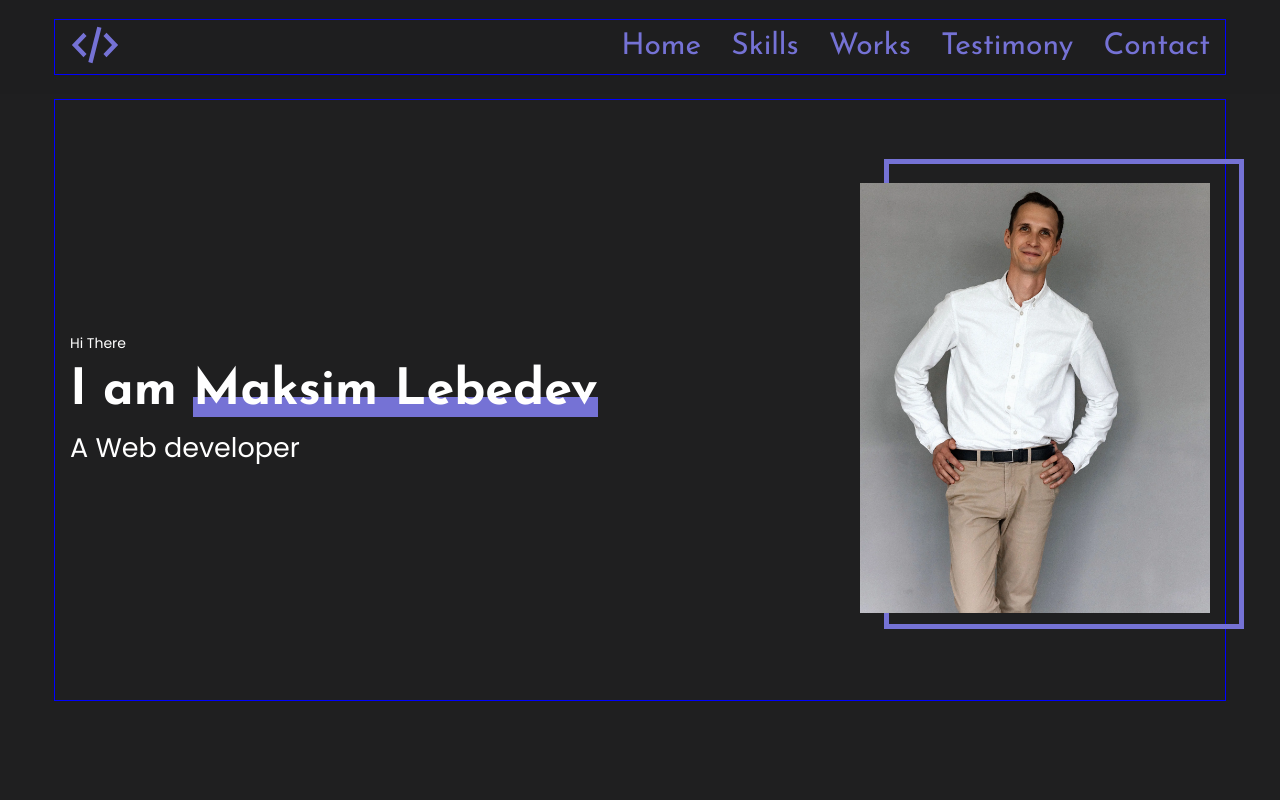
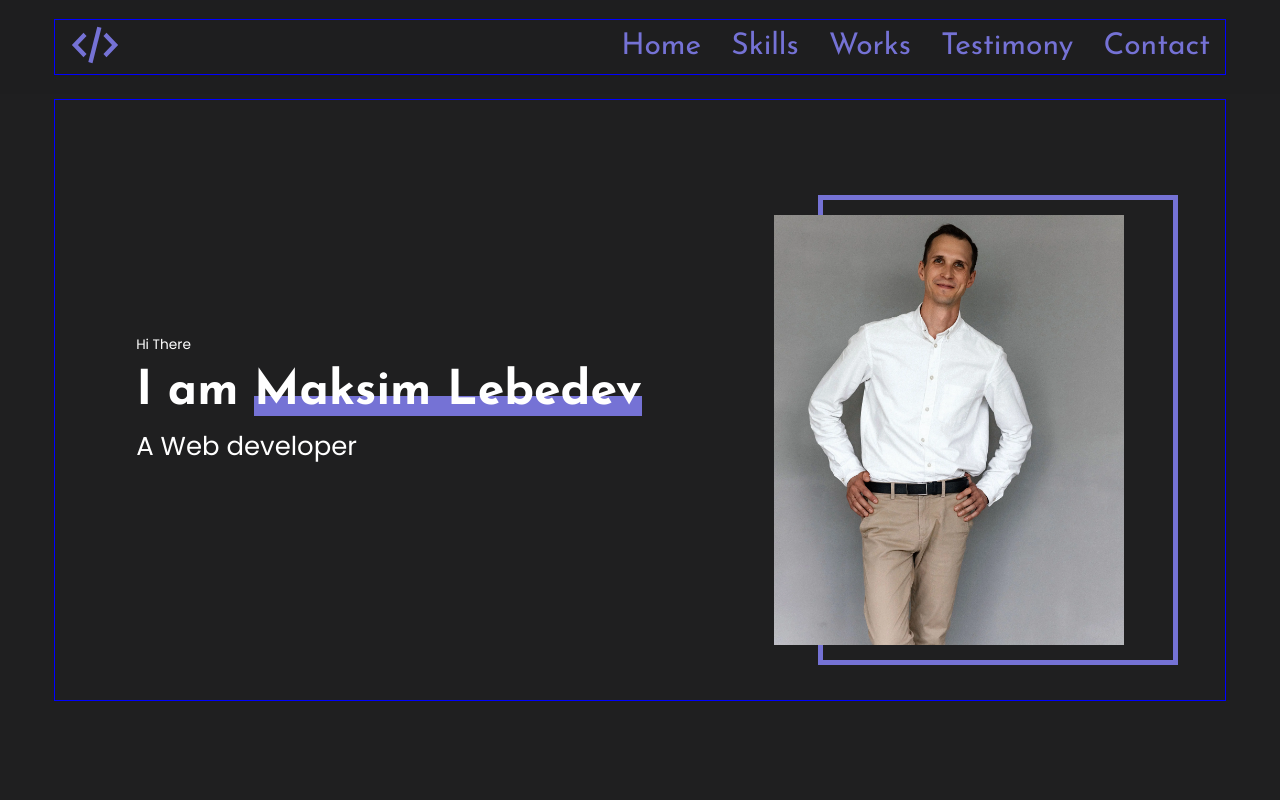
Before and after one commit to MaksLebedev/portfolio, a React app: page / in a window 1280 px wide. Shown: the top 800 px of the page. Built offline with nearby package versions, Linux system fonts and the light colour scheme.

Commit message:
add adaptiv for main

```diff
--- a/src/layout/sections/main/Main.tsx
+++ b/src/layout/sections/main/Main.tsx
@@ -4,12 +4,13 @@
 import { FlexWrapper } from "../../../components/FlexWrapper";
 import { Container } from "../../../components/Container";
 import { theme } from "../../../styles/Theme";
+import { font } from "../../../styles/Common";
 
 export const Main = () => {
   return (
     <StyledMain>
       <Container>
-        <FlexWrapper align={"center"} justify={"space-between"}>
+        <FlexWrapper align={"center"} justify={"space-around"} wrap={"wrap"}>
           <div>
             <SmallText>Hi There</SmallText>
             <Name>
@@ -36,6 +37,7 @@
 const PhotoWrapper = styled.div`
   position: relative;
   z-index: 1;
+  margin-top: 65px;
 
   &::before {
     content: "";
@@ -43,9 +45,16 @@
     width: 360px;
     height: 470px;
     border: 5px solid ${theme.colors.accent};
-    top: -24px;
+    top: -20px;
     right: -34px;
     z-index: -1;
+
+    @media ${theme.media.mobile} {
+      width: 314px;
+      height: 414px;
+      top: -20px;
+      right: -15px;
+    }
   }
 `;
 
@@ -53,24 +62,45 @@
   width: 350px;
   height: 430px;
   object-fit: cover;
+  margin-right: 20px;
+
+  @media ${theme.media.mobile} {
+    width: 310px;
+    height: 380px;
+  }
 `;
 
 const MainTitle = styled.h1`
-  font-family: "Poppins", sans-serif;
+  ${font({
+    family: "'Poppins', sans-serif",
+    weight: 400,
+    Fmax: 27,
+    Fmin: 20,
+  })};
+
+  /* font-family: "Poppins", sans-serif;
   font-weight: 400;
-  font-size: 27px;
+  font-size: 27px; */
 `;
 
 const Name = styled.h2`
-  font-family: "Josefin Sans";
+  ${font({
+    family: "'Josefin Sans', sans-serif",
+    weight: 700,
+    Fmax: 50,
+    Fmin: 36,
+  })};
+
+  /* font-family: 'Josefin Sans, sans-serif';
   font-style: normal;
   font-weight: 700;
-  font-size: 50px;
+  font-size: 50px; */
   margin: 10px 0;
 
   span {
     position: relative;
     z-index: 0;
+    white-space: nowrap;
 
     &::before {
       content: "";
@@ -83,10 +113,21 @@
       z-index: -1;
     }
   }
+
+  @media ${theme.media.mobile} {
+    margin: 15px 0 22px;
+  }
 `;
 
 const SmallText = styled.h2`
-  font-family: "Poppins", sans-serif;
+  ${font({
+    family: "'Poppins', sans-serif",
+    weight: 400,
+    Fmax: 14,
+    Fmin: 12,
+  })};
+
+  /* font-family: "Poppins", sans-serif;
   font-weight: 400;
-  font-size: 14px;
+  font-size: 14px; */
 `;
--- /dev/null
+++ b/src/styles/Common.tsx
@@ -0,0 +1,26 @@
+import { theme } from "./Theme";
+
+type FontPropsType = {
+  family?: string;
+  weight?: number;
+  color?: string;
+  lineHeight?: number;
+  Fmin?: number;
+  Fmax?: number;
+};
+
+export const font = ({
+  family,
+  weight,
+  color,
+  lineHeight,
+  Fmin,
+  Fmax,
+}: FontPropsType) =>
+  `
+    font-family: ${family || "Poppins"};
+    font-weight: ${weight || 400};
+    color:  ${color || theme.colors.font};
+    line-height:  ${lineHeight || 1.2};
+    font-size: calc( (100vw - 360px)/(1440 - 360) * (${Fmax} - ${Fmin}) + ${Fmin}px);
+`;
```
